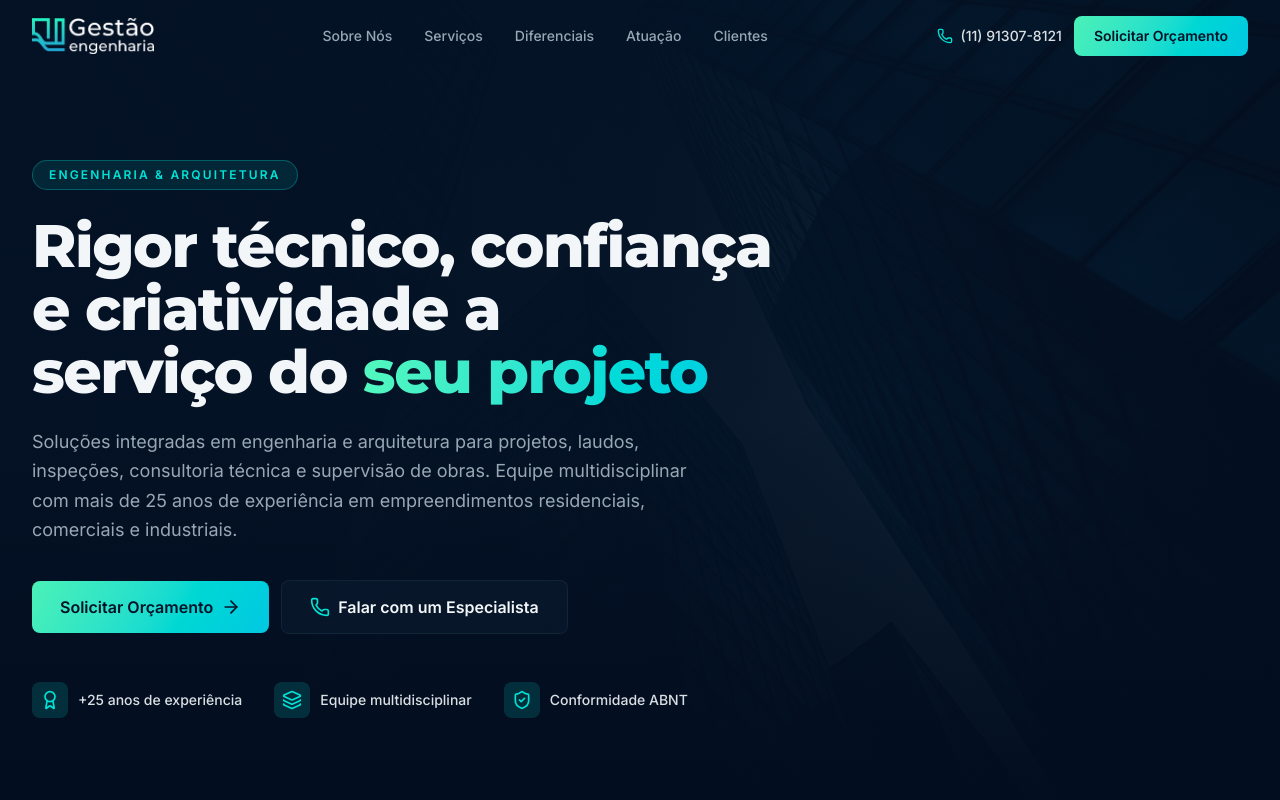
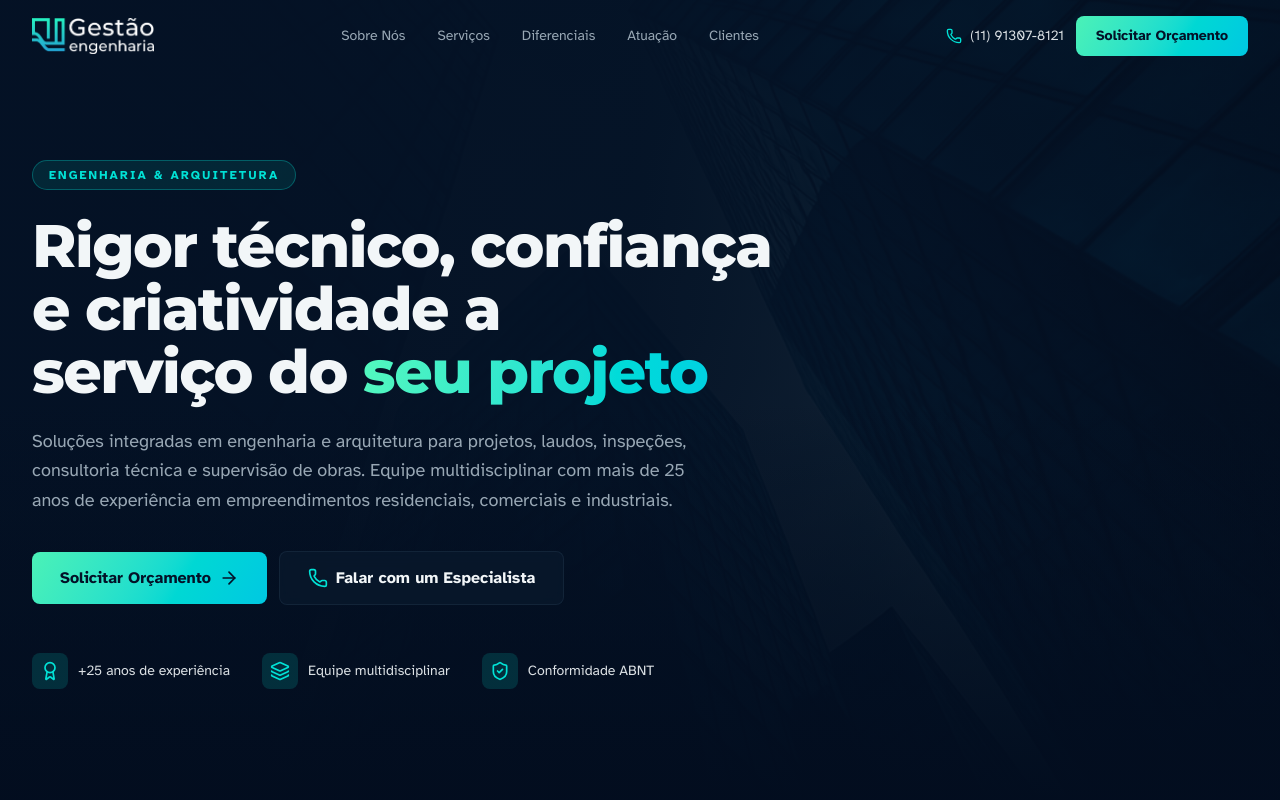
Before and after one commit to guilherme-fittipaldi/gestao-engenharia, a Next.js app: page / in a window 1280 px wide. Shown: the top 800 px of the page. Built offline with nearby package versions, Linux system fonts and the light colour scheme.

Commit message:
feat: changing font from inter to atkinson

```diff
--- a/app/globals.css
+++ b/app/globals.css
@@ -5,7 +5,7 @@
 @custom-variant dark (&:is(.dark *));
 
 @theme inline {
-  --font-sans: var(--font-inter), 'Inter Fallback', sans-serif;
+  --font-sans: var(--font-atkinson), 'Atkinson Hyperlegible', sans-serif;
   --font-heading: var(--font-montserrat), 'Montserrat Fallback', sans-serif;
   --font-mono: var(--font-geist-mono), 'Geist Mono Fallback';
 
--- a/app/layout.tsx
+++ b/app/layout.tsx
@@ -1,11 +1,12 @@
 import { Analytics } from '@vercel/analytics/next'
 import type { Metadata, Viewport } from 'next'
-import { Inter, Montserrat, Geist_Mono } from 'next/font/google'
+import { Montserrat, Geist_Mono, Atkinson_Hyperlegible} from 'next/font/google'
 import './globals.css'
 
-const inter = Inter({
-  variable: '--font-inter',
+const atkinson = Atkinson_Hyperlegible({
+  variable: '--font-atkinson',
   subsets: ['latin'],
+  weight: ['400', '700'],
   display: 'swap',
 })
 
@@ -52,9 +53,9 @@ export default function RootLayout({
   return (
     <html
       lang="pt-BR"
-      className={`${inter.variable} ${montserrat.variable} ${geistMono.variable} bg-background`}
+      className={`${atkinson.variable} ${montserrat.variable} ${geistMono.variable} bg-background`}
     >
-      <body className="font-sans antialiased">
+      <body className="font-sans antialiased" style={{ fontFamily: 'var(--font-atkinson)' }}>
         {children}
         {process.env.NODE_ENV === 'production' && <Analytics />}
       </body>
```
